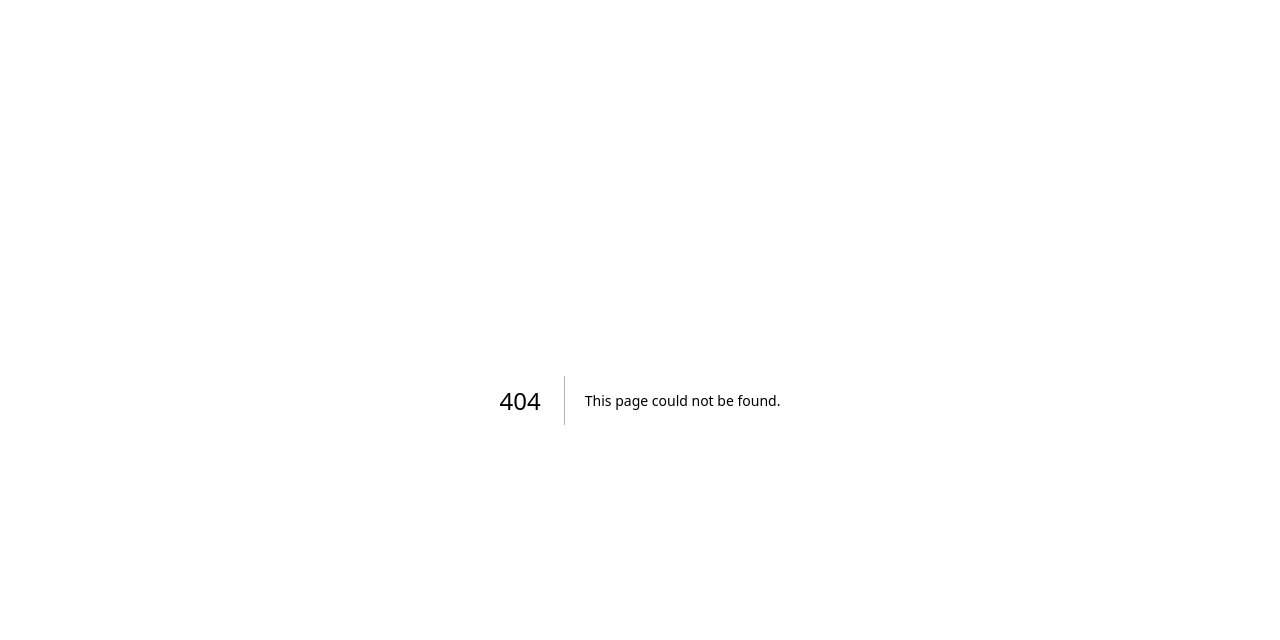
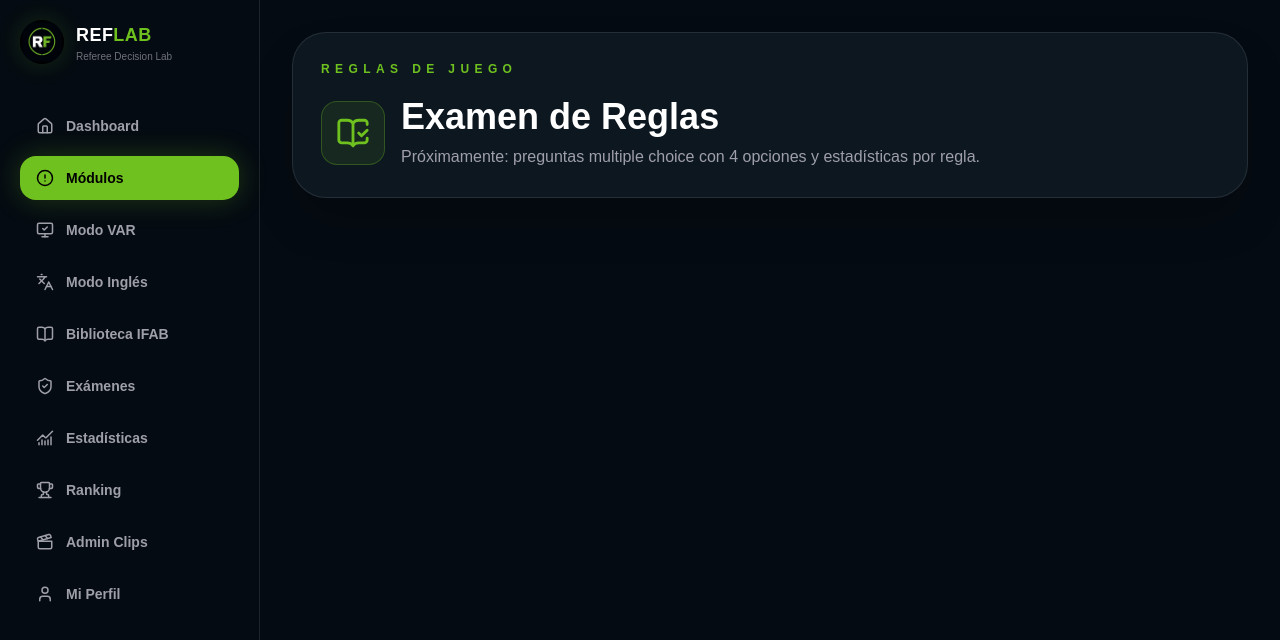
Before and after one commit to drcornejo19/reflab, a Next.js app: page /training/rules-exam in a window 1280 px wide. Before the commit this address had no page. Shown: the top 640 px of the page. Built offline with nearby package versions, Linux system fonts and the light colour scheme.

Commit message:
add training module routes

```diff
--- /dev/null
+++ b/app/training/field/page.tsx
@@ -0,0 +1,5 @@
+import { redirect } from "next/navigation";
+
+export default function FieldTrainingPage() {
+  redirect("/training");
+}
--- /dev/null
+++ b/app/training/rules-exam/page.tsx
@@ -0,0 +1,27 @@
+import { AppShell } from "@/components/AppShell";
+import { BookOpenCheck } from "lucide-react";
+
+export default function RulesExamPage() {
+  return (
+    <AppShell>
+      <section className="rounded-[34px] border border-white/10 bg-[#0d1720] p-7 shadow-2xl">
+        <p className="text-xs font-black uppercase tracking-[0.45em] text-[#6fc11f]">
+          REGLAS DE JUEGO
+        </p>
+
+        <div className="mt-5 flex items-center gap-4">
+          <div className="grid h-16 w-16 place-items-center rounded-2xl border border-[#6fc11f]/30 bg-[#6fc11f]/10 text-[#6fc11f]">
+            <BookOpenCheck size={34} />
+          </div>
+
+          <div>
+            <h1 className="text-4xl font-black">Examen de Reglas</h1>
+            <p className="mt-2 text-zinc-400">
+              Próximamente: preguntas multiple choice con 4 opciones y estadísticas por regla.
+            </p>
+          </div>
+        </div>
+      </section>
+    </AppShell>
+  );
+}
--- /dev/null
+++ b/app/training/video-analysis/page.tsx
@@ -0,0 +1,5 @@
+import { redirect } from "next/navigation";
+
+export default function VideoAnalysisPage() {
+  redirect("/training/exam");
+}
```
